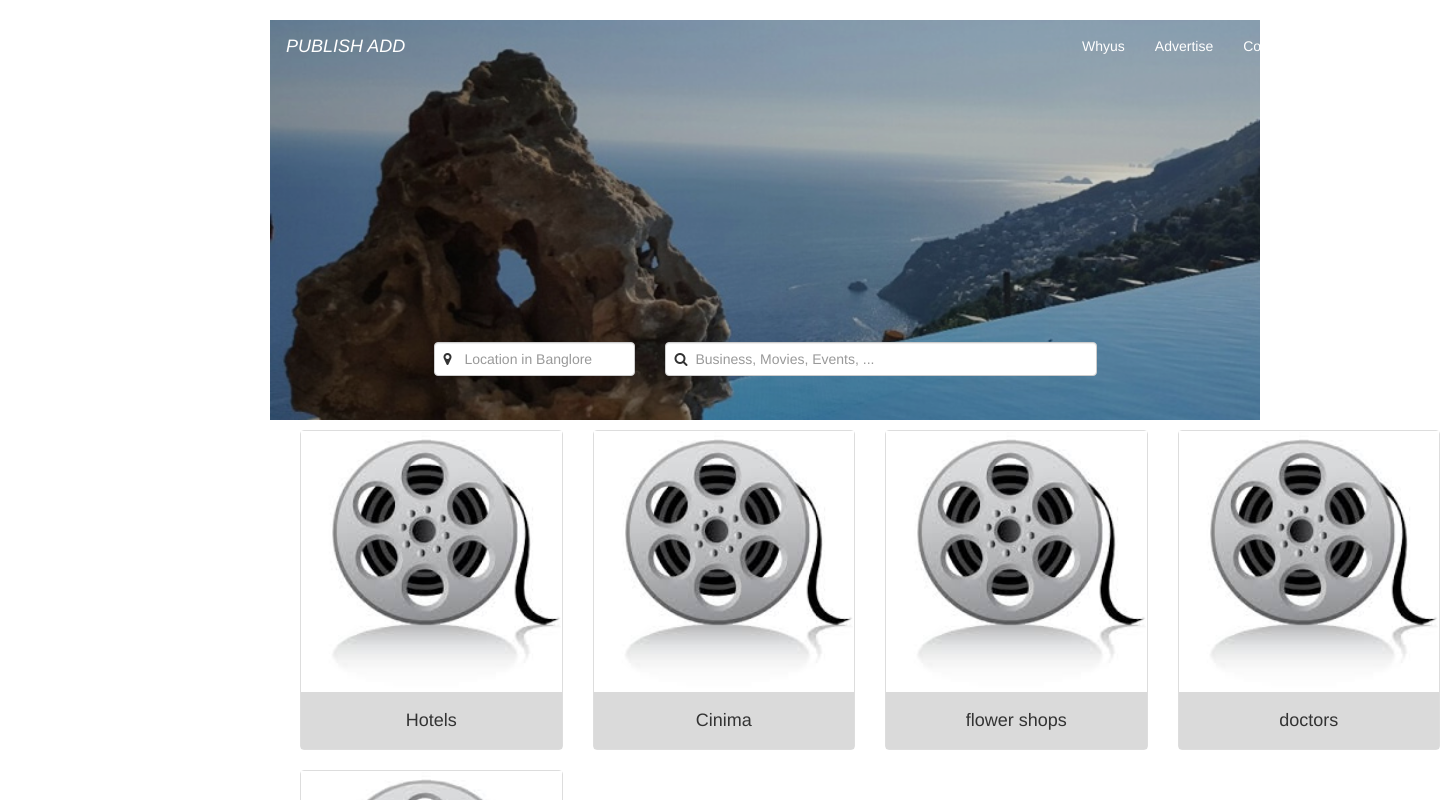
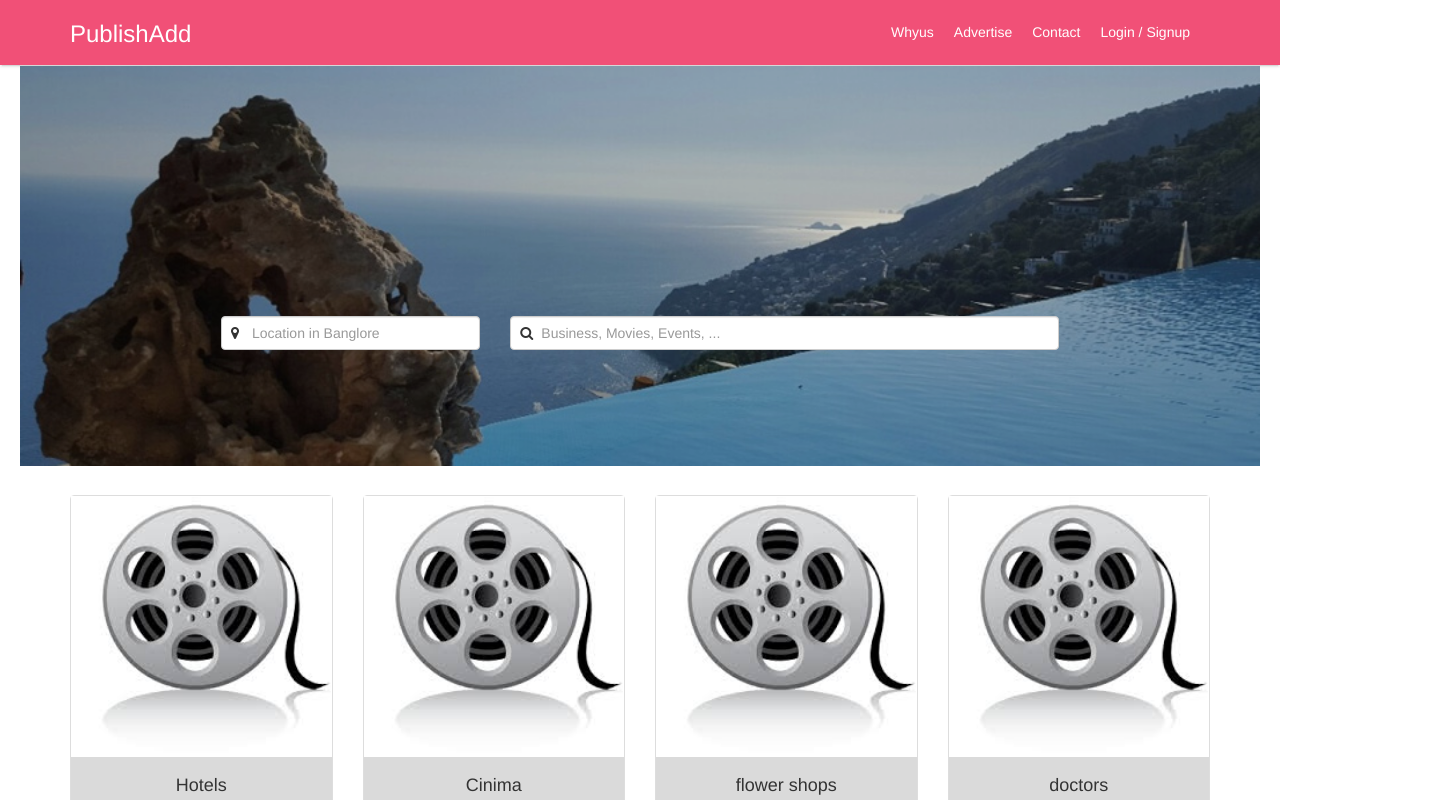
Before and after one commit to Bhavyashree-P-B/new-project, an Angular app: page /#/ in a window 1280 px wide. Shown: the top 800 px of the page, 1455 px wide, since content can reach past the window. Built offline with nearby package versions, Linux system fonts and the light colour scheme; what angular2-google-maps would draw is missing.

Commit message:
Temporary changes for homepage view and list view.

```diff
--- a/src/app/app.component.css
+++ b/src/app/app.component.css
@@ -17,3 +17,19 @@
     background-color: #FFF;
     margin: 6px 0px;
 }
+
+.docbar .docmenu {
+    display: table;
+    float: right;
+}
+
+.docbar .docmenu>li {
+    display: table-cell;
+    padding-right: 20px;
+}
+
+.docbar .docmenu>li>a,
+.docbar .docmenu>li>a:hover {
+    color: white;
+    text-decoration: none;
+}
--- a/src/app/app.component.html
+++ b/src/app/app.component.html
@@ -1,14 +1,23 @@
 <div id="wrapper">
 
-    <!--<app-navbar> </app-navbar>-->
+    <app-navbar> </app-navbar>
 
-    <!--<div class="docbar">
-        <a href="#" class="btn btn-default" id="menu-toggle">
+    <div class="docbar">
+        <!--<a href="javascript:void(0)" class="btn btn-default" id="menu-toggle">
             <div></div>
             <div></div>
             <div></div>
-        </a>
-    </div>-->
+        </a>-->
+        <div class="container">
+            <h3 style="margin: 0px;line-height: 68px;float: left"><a href="#" style="color: white; text-decoration: none;">PublishAdd</a></h3>
+            <ul class="docmenu">
+                <li><a href="#">Whyus</a></li>
+                <li><a href="#">Advertise</a></li>
+                <li><a href="#">Contact</a></li>
+                <li><a href="#">Login / Signup</a></li>
+            </ul>
+        </div>
+    </div>
     <!-- Page Content -->
     <div id="page-content-wrapper">
         <router-outlet></router-outlet>
--- a/src/app/app.component.ts
+++ b/src/app/app.component.ts
@@ -3,7 +3,7 @@ import { Component } from '@angular/core';
 @Component({
   selector: 'app-root',
   templateUrl: './app.component.html',
-  styleUrls: ['./app.component.css']
+  styleUrls: ['./app.component.css'] //'./component/dashboard/dashboard.component.css'
 })
 export class AppComponent {
 
--- a/src/app/component/dashboard/dashboard.component.css
+++ b/src/app/component/dashboard/dashboard.component.css
@@ -17,6 +17,7 @@ a.category-list {
     background-size: cover;
     background-repeat: none;
     position: relative;
+    top: -19px;
 }
 
 .header-bg .logo {
@@ -102,10 +103,8 @@ a.category-list {
 }
 
 
+/*amith css changes..... kempa should review and update*/
 
-
-
-/*amith css changes..... kempa should review and update*/
 @media(min-width:768px) {
     #wrapper {
         padding-left: none !important;
--- a/src/app/component/dashboard/dashboard.component.html
+++ b/src/app/component/dashboard/dashboard.component.html
@@ -1,8 +1,7 @@
 <section class="header-bg" [ngStyle]="{ 'background-image': 'url(../../assets/images/slide/2.jpg)'}">
     <div class="shader"></div>
-    <nav class="navbar navbar-default">
+    <!--<nav class="navbar navbar-default">
         <div class="container">
-            <!-- Brand and toggle get grouped for better mobile display -->
             <div class="navbar-header">
                 <button type="button" class="navbar-toggle collapsed" data-toggle="collapse" data-target="#bs-example-navbar-collapse-1" aria-expanded="false">
                     <span class="sr-only">Toggle navigation</span>
@@ -21,7 +20,7 @@
                 </ul>
             </div>
         </div>
-    </nav>
+    </nav>-->
     <div class="search">
         <div class="row">
             <div class="col-lg-4 col-md-4 col-sm-4">
--- a/src/app/component/dashboard/dashboard.component.ts
+++ b/src/app/component/dashboard/dashboard.component.ts
@@ -9,9 +9,11 @@ import { Component, OnInit, AfterViewInit } from '@angular/core';
 export class DashboardComponent implements OnInit {
 
     ngAfterViewInit() {
-      // $( document ).ready(function() {
-      //  $("#wrapper").toggleClass("toggled");
-      // });
+      $( document ).ready(function() {
+       //$("#wrapper").toggleClass("toggled");
+       $("#wrapper").addClass("toggled");
+       //$("#page-content-wrapper").css("padding","0px");
+      });
     }
   constructor() { }
 
--- a/src/app/component/list-page/list-page.component.html
+++ b/src/app/component/list-page/list-page.component.html
@@ -1,4 +1,3 @@
-    <app-navbar> </app-navbar>
 <div class="row">
     <div class="col-lg-3 col-md-3 col-sm-6" *ngFor="let list of typeList">
         <a routerLink="/details/{{list.Id}}" class="item-list">
```
